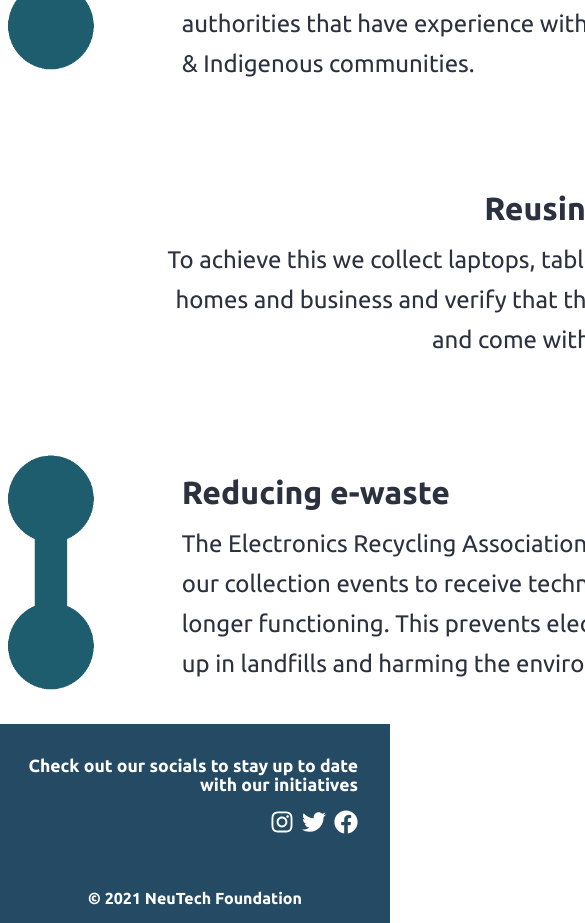
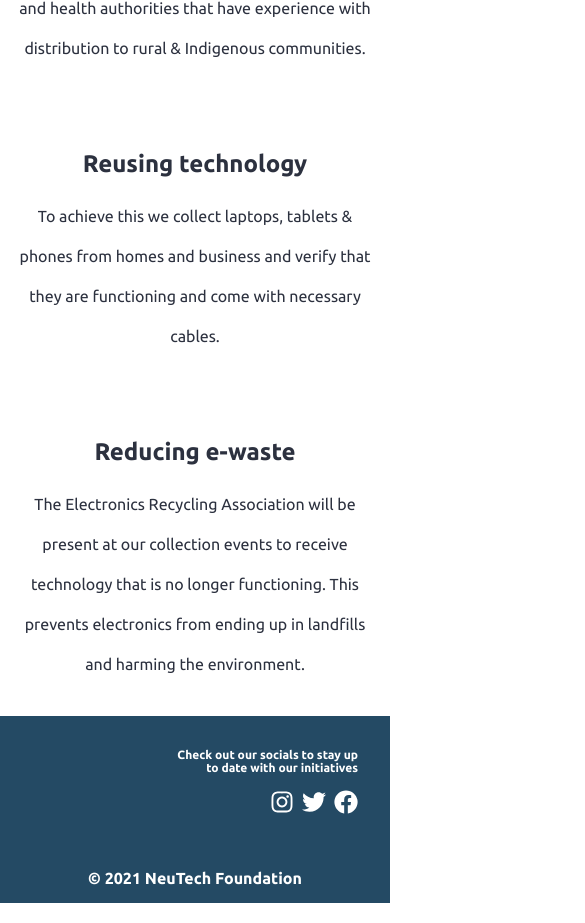
Before and after one commit to NeuTech-Admin/NeuTechSite, a React (Create React App) app: page /about-us in a window 390 px wide. Shown: the part 980-1903 px from the top of the page, 585 px wide, since content can reach past the window. Built offline with nearby package versions, Linux system fonts and the light colour scheme.

Commit message:
About Us Responsiveness Complete

```diff
--- a/public/index.html
+++ b/public/index.html
@@ -2,12 +2,11 @@
 <html lang="en">
   <head>
     <meta charset="utf-8" />
-    <link rel="icon" href="/SiteLogo.png" />
+    <link rel="icon" href="SiteLogo.png" />
     <meta name="viewport" content="width=device-width, initial-scale=1" />
     <meta name="theme-color" content="#000000" />
     <meta name="description" content="Web site created using create-react-app" />
     <link rel="manifest" href="%PUBLIC_URL%/manifest.json" />
-
     <title>NeuTech Foundation</title>
   </head>
   <body>
--- a/src/components/pages/page_components/ThreeArms.css
+++ b/src/components/pages/page_components/ThreeArms.css
@@ -4,11 +4,12 @@
 
 .title-container {
     width: 100%;
-    height: 35rem;
+    height: 30rem;
     background-color: #244a64;
     display: flex;
     justify-content: center;
     align-items: center;
+    padding: 1rem;
 }
 
 .arms-title{
@@ -16,6 +17,7 @@
     font-size: 4rem;
     color: #fff;
     opacity: 0;
+    text-align: center;
     transition: opacity ease 1.25s;
 }
 
@@ -87,3 +89,58 @@
     font-size: 1.5rem;
     line-height: 2.5rem;
 }
+
+@media screen and (max-width: 1300px) {
+
+    .arm-content {
+        height: fit-content;
+        width: fit-content;
+        display: flex;
+        flex-direction: column;
+        align-items: center;
+        margin-left: 0;
+        margin-right: 0;
+        padding: 0 1rem;
+    }
+
+    .arms {
+        width: fit-content;
+    }
+
+    .arms.second {
+        display: flex;
+        flex-direction: row;
+        text-align: start;
+    }
+
+    .arm-img {
+        display: none;
+    }
+
+    .arm-img.dark {
+        margin-right: 0;
+    }
+
+    .arm-img.light {
+        margin-left: 0;
+    }
+
+    .arm-text-container {
+        width: fit-content;
+        text-align: center;
+    }
+
+    .arm-text-container.second {
+        height: fit-content;
+        margin-left: 0;
+    }
+
+    .arm-headers {
+        font-size: 1.5rem;
+    }
+
+    .arm-paragraphs{
+        font-size: 1rem;
+    }
+
+}
--- a/src/components/toolbars/Footer.css
+++ b/src/components/toolbars/Footer.css
@@ -75,3 +75,15 @@
     color: turquoise;
     transition: ease 0.25s;
 }
+
+@media screen and (max-width: 1300px) {
+
+    .footer-description{
+        font-family: ubuntu-bold;
+        color: white;
+        width: 12rem;
+        margin-left: auto;
+        font-size: 0.75rem;
+    }
+
+}
```
